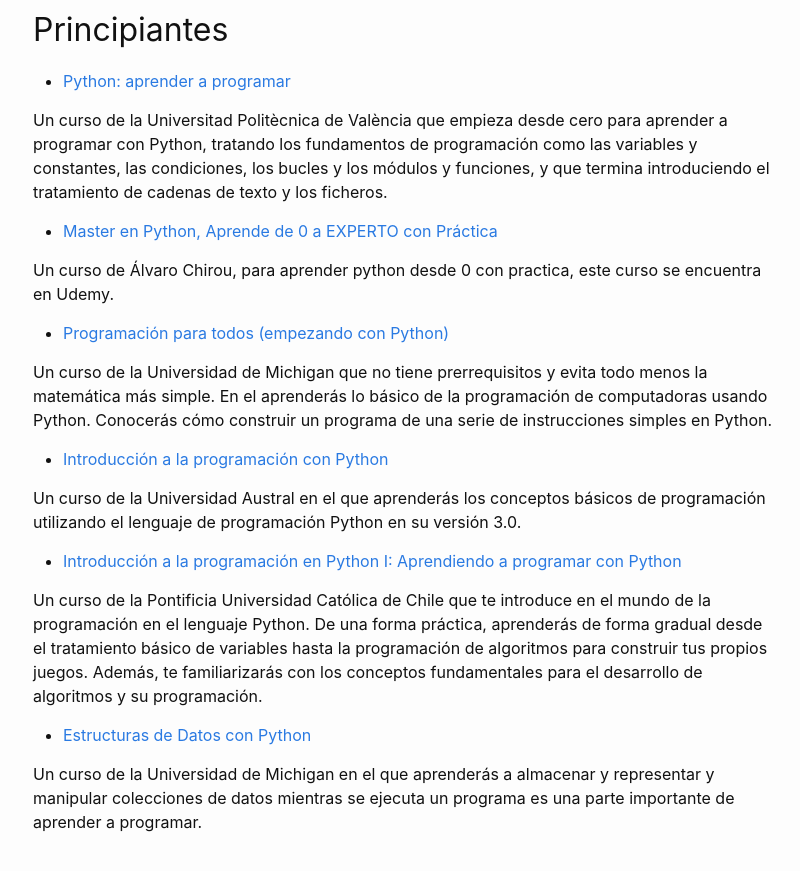
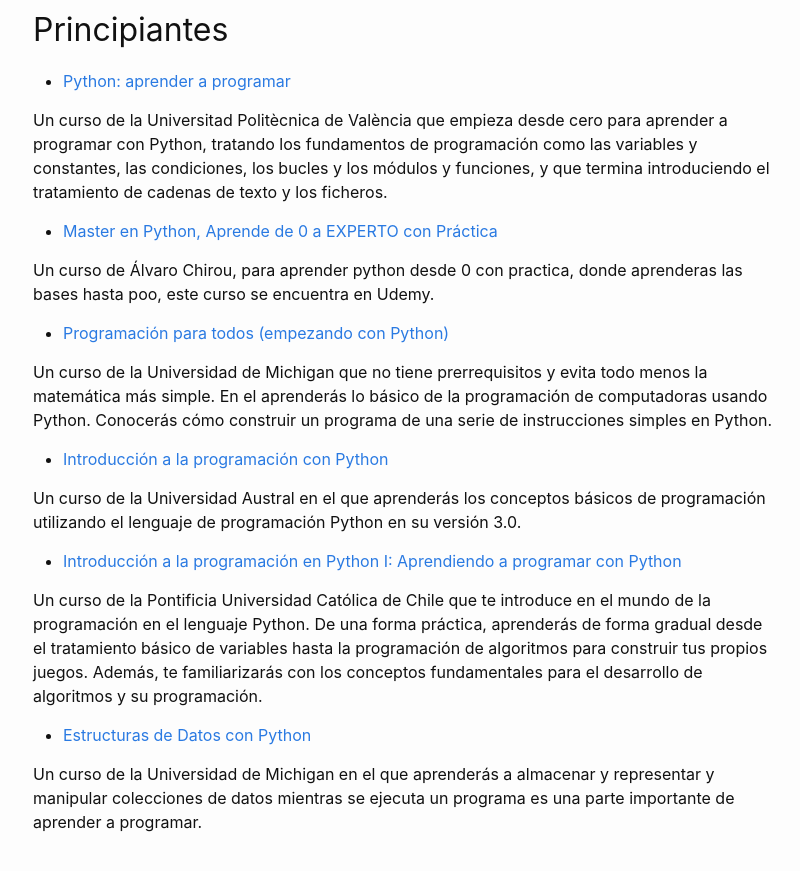
Before and after one commit to dylanmeca/dylanmeca.github.io, a Jekyll site: the page built from _posts/2021-06-07-Como-aprender-a-programar.md, in a window 1280 px wide and 900 px high, scrolled down 4047 px. Shown: the top 871 px of the window, without its empty margins (237-1037 px from the left). Built offline with Jekyll 4.4.1, drawn with Linux system fonts in a browser that asks for light colours; a script that is not in the unit is left out; comment, search, counter and statistics services are not loaded.

Commit message:
Update 2021-06-07-Como-aprender-a-programar.md

```diff
--- a/_posts/2021-06-07-Como-aprender-a-programar.md
+++ b/_posts/2021-06-07-Como-aprender-a-programar.md
@@ -160,7 +160,7 @@
 
 * [Master en Python, Aprende de 0 a EXPERTO con Práctica](https://www.udemy.com/course/aprende-el-lenguaje-de-programacion-python3-practicando/)
 
-Un curso de Álvaro Chirou, para aprender python desde 0 con practica, este curso se encuentra en Udemy.
+Un curso de Álvaro Chirou, para aprender python desde 0 con practica, donde aprenderas las bases hasta poo, este curso se encuentra en Udemy.
 
 * [Programación para todos (empezando con Python)](https://www.edx.org/course/programacion-para-todos-empezando-con-python)
 
```
